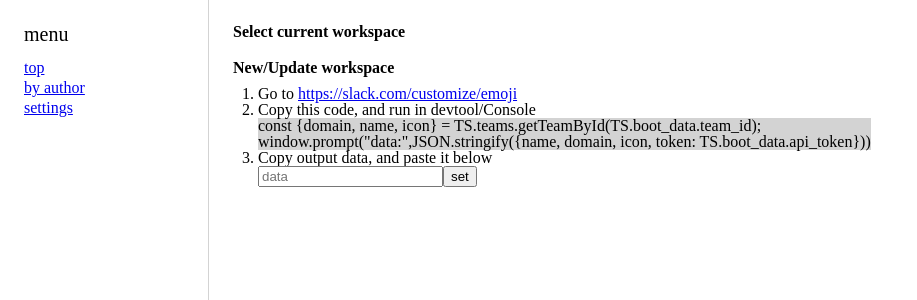
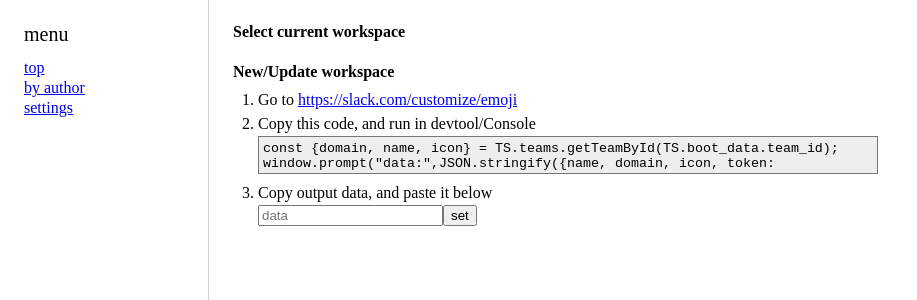
Before and after one commit to cumet04/slack_emoji_viewer, a Nuxt app: page /settings in a window 1280 px wide. Shown: the top 300 px of the page, without its empty margins (0-917 px from the left). Built offline with nearby package versions, Linux system fonts and the light colour scheme.

Commit message:
settings style

```diff
--- a/pages/settings.vue
+++ b/pages/settings.vue
@@ -20,17 +20,24 @@
       <h1 class="section_title">New/Update workspace</h1>
       <ol>
         <li class="step">
-          Go to
-          <a href="https://slack.com/customize/emoji" target="_blank">
-            https://slack.com/customize/emoji
-          </a>
+          <p>
+            Go to
+            <a href="https://slack.com/customize/emoji" target="_blank">
+              https://slack.com/customize/emoji
+            </a>
+          </p>
         </li>
         <li class="step">
-          Copy this code, and run in devtool/Console
-          <pre><code>{{ copyCodeText }}</code></pre>
+          <p>Copy this code, and run in devtool/Console</p>
+          <textarea
+            class="code"
+            readonly
+            :value="copyCodeText"
+            @click="$event.target.select()"
+          ></textarea>
         </li>
         <li class="step">
-          Copy output data, and paste it below
+          <p>Copy output data, and paste it below</p>
           <div class="form-field">
             <input type="text" v-model="dataFieldValue" placeholder="data" />
             <button @click="saveWorkspace">set</button>
@@ -79,20 +86,29 @@ export default {
 
 <style scoped lang="scss">
 .section {
-  margin-bottom: 20px;
+  margin-bottom: 24px;
 
   &_title {
     font-weight: bold;
-    margin-bottom: 10px;
+    margin-bottom: 12px;
   }
 }
 
 .step {
   list-style: decimal;
   margin-left: 25px;
+  margin-bottom: 8px;
+
+  & > p {
+    margin-bottom: 4px;
+  }
 }
 
-pre {
-  background-color: lightgray;
+.code {
+  width: 610px;
+  height: 28px;
+  padding: 4px;
+  resize: none;
+  background-color: #eee;
 }
 </style>
```
